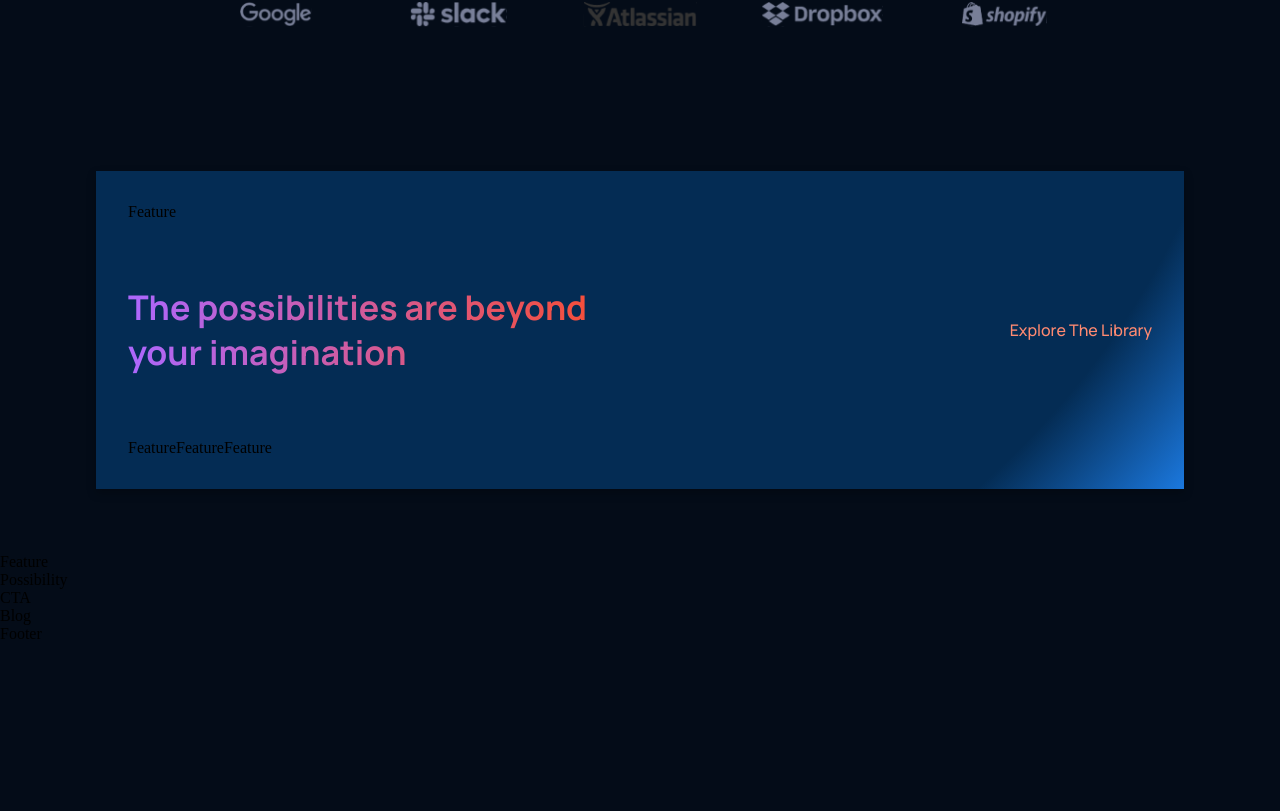
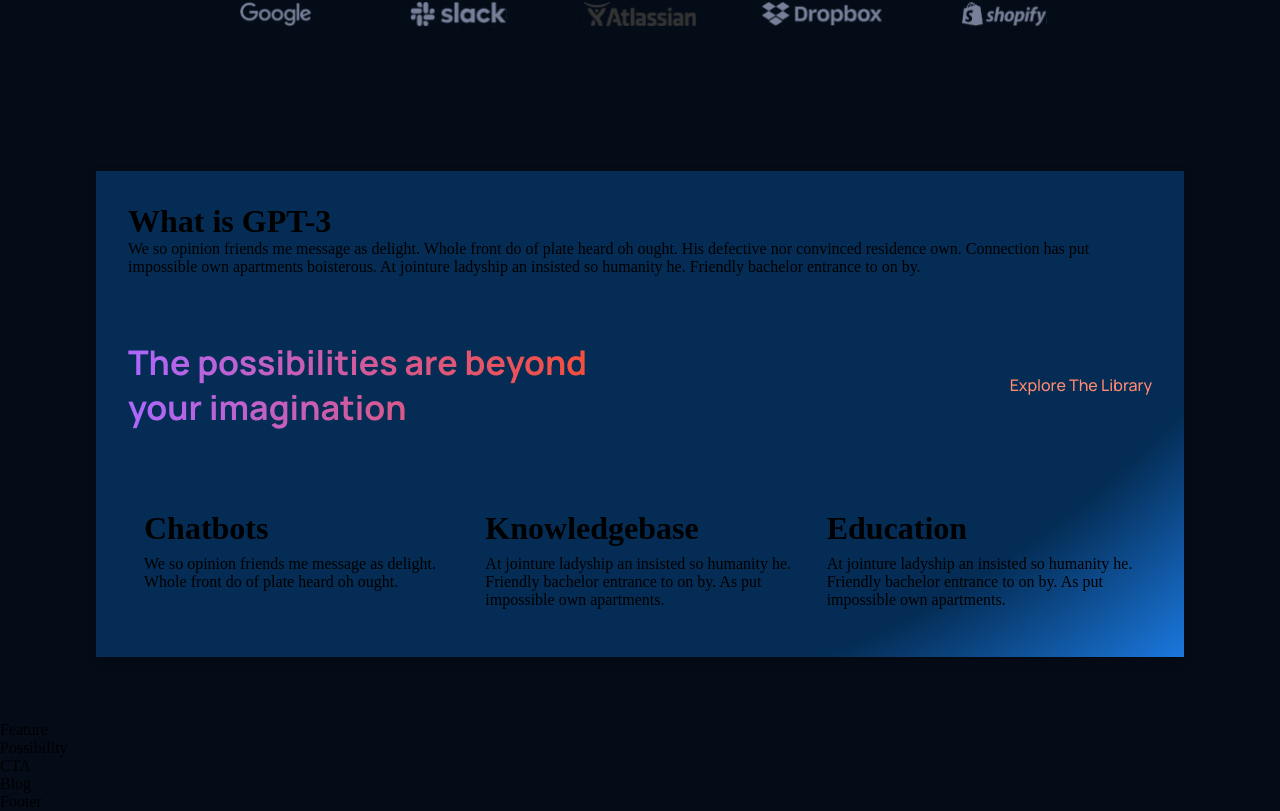
Before and after one commit to brainconnect93/gpt-3_bcot, a React (Create React App) app: page / in a window 1280 px wide. Shown: the part 840-1651 px from the top of the page. Before the commit the page ends 1483 px from the top, so only its background shows below. Built offline with nearby package versions, Linux system fonts and the light colour scheme.

Commit message:
Adding the prop-tpes to the feature

```diff
--- a/package.json
+++ b/package.json
@@ -6,6 +6,7 @@
     "@testing-library/jest-dom": "^5.16.5",
     "@testing-library/react": "^13.4.0",
     "@testing-library/user-event": "^13.5.0",
+    "prop-types": "^15.8.1",
     "react": "^18.2.0",
     "react-dom": "^18.2.0",
     "react-icons": "^4.8.0",
--- a/src/components/features/Features.jsx
+++ b/src/components/features/Features.jsx
@@ -1,8 +1,22 @@
 import React from 'react';
+import PropTypes from 'prop-types';
 import './features.css';
 
-const Features = () => (
-  <div>Feature</div>
+const Features = ({ title, text }) => (
+  <div className="gpt3_features-container_feature">
+    <div className="gpt3_features-container_feature-title">
+      <div />
+      <h1>{title}</h1>
+    </div>
+    <div className="gpt3_features-container_feature-text">
+      {text}
+    </div>
+  </div>
 );
 
+Features.propTypes = {
+  title: PropTypes.string.isRequired,
+  text: PropTypes.string.isRequired,
+};
+
 export default Features;
--- a/src/containers/whatGPT3/WhatGPT3.jsx
+++ b/src/containers/whatGPT3/WhatGPT3.jsx
@@ -5,7 +5,10 @@ import './whatGPT3.css';
 const WhatGPT3 = () => (
   <div className="gpt3_wahtgpt3 section_margin" id="wgpt3">
     <div className="gpt3_whatgpt3-feature">
-      <Feature />
+      <Feature
+        title="What is GPT-3"
+        text="We so opinion friends me message as delight. Whole front do of plate heard oh ought. His defective nor convinced residence own. Connection has put impossible own apartments boisterous. At jointure ladyship an insisted so humanity he. Friendly bachelor entrance to on by."
+      />
     </div>
 
     <div className="gpt3_whatgpt3-header section_margin">
@@ -14,9 +17,18 @@ const WhatGPT3 = () => (
     </div>
 
     <div className="gpt3_whatgpt3-container">
-      <Feature />
-      <Feature />
-      <Feature />
+      <Feature
+        title="Chatbots"
+        text="We so opinion friends me message as delight. Whole front do of plate heard oh ought."
+      />
+      <Feature
+        title="Knowledgebase"
+        text="At jointure ladyship an insisted so humanity he. Friendly bachelor entrance to on by. As put impossible own apartments."
+      />
+      <Feature
+        title="Education"
+        text="At jointure ladyship an insisted so humanity he. Friendly bachelor entrance to on by. As put impossible own apartments."
+      />
     </div>
   </div>
 );
--- a/src/containers/whatGPT3/whatGPT3.css
+++ b/src/containers/whatGPT3/whatGPT3.css
@@ -8,12 +8,19 @@
   background: -webkit-radial-gradient(circle at 3% 25%, rgba(0, 40, 83, 1) 0%, rgba(4, 12, 24, 1) 100%);
   background: -o-radial-gradient(circle at 3% 25%, rgba(0, 40, 83, 1) 0%, rgba(4, 12, 24, 1) 100%);
   background: -ms-radial-gradient(circle at 3% 25%, rgba(0, 40, 83, 1) 0%, rgba(4, 12, 24, 1) 100%); */
-  background:radial-gradient(circle at 30% -100%, #042c54 25%, rgba(4, 44, 84, 1) 85%, rgba(27, 120, 222, 1) 100%);
-  filter: drop-shadow(0px 4px 4px rgba(0, 0, 0, 0.25))
+  background: radial-gradient(circle at 30% -100%, #042c54 25%, rgba(4, 44, 84, 1) 85%, rgba(27, 120, 222, 1) 100%);
+  filter: drop-shadow(0 4px 4px rgba(0, 0, 0, 0.25));
 }
 
 .gpt3_whatgpt3-feature {
   display: flex;
+}
+
+.gpt3_whatgpt3-container {
+  display: flex;
+  flex-wrap: wrap;
+  flex-direction: row;
+  margin-top: 2rem;
 }
 
 .gpt3_whatgpt3-feature .gpt3_whatgpt3-container {
@@ -49,13 +56,6 @@
   cursor: pointer;
 }
 
-.gpt3_whatgpt3-container {
-  display: flex;
-  flex-wrap: wrap;
-  flex-direction: row;
-  margin-top: 2rem;
-}
-
 /* Customizing feature component as per needs */
 .gpt3_whatgpt3-container .gpt3_features-container_feature {
   flex: 1;
@@ -74,7 +74,7 @@
   .gpt3_whatgpt3-header {
     flex-direction: column;
     align-items: flex-start;
-      margin-bottom: 0rem;
+    margin-bottom: 0;
   }
 
   .gpt3_whatgpt3-header p {
```
Also changed, not shown: 1 other file (tests, documents, lock files or other folders). Lines whose indentation alone changed are shown as unchanged.
